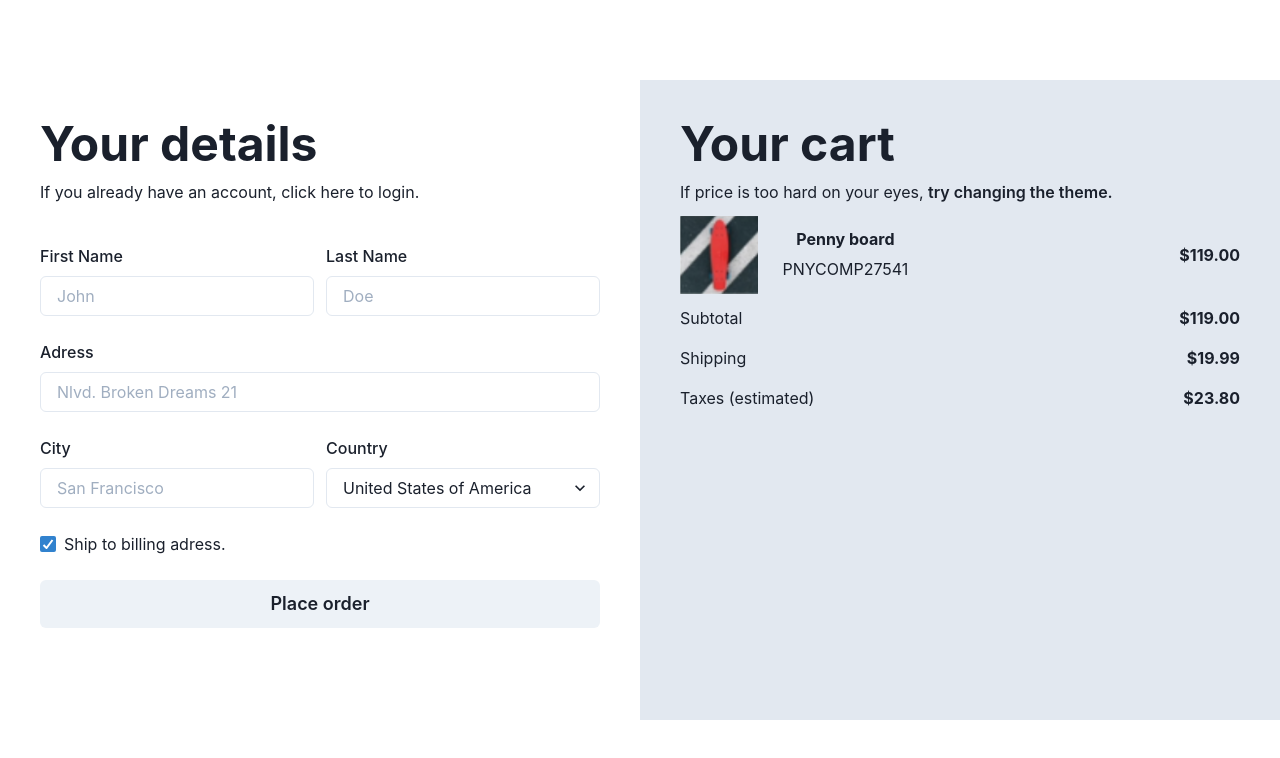
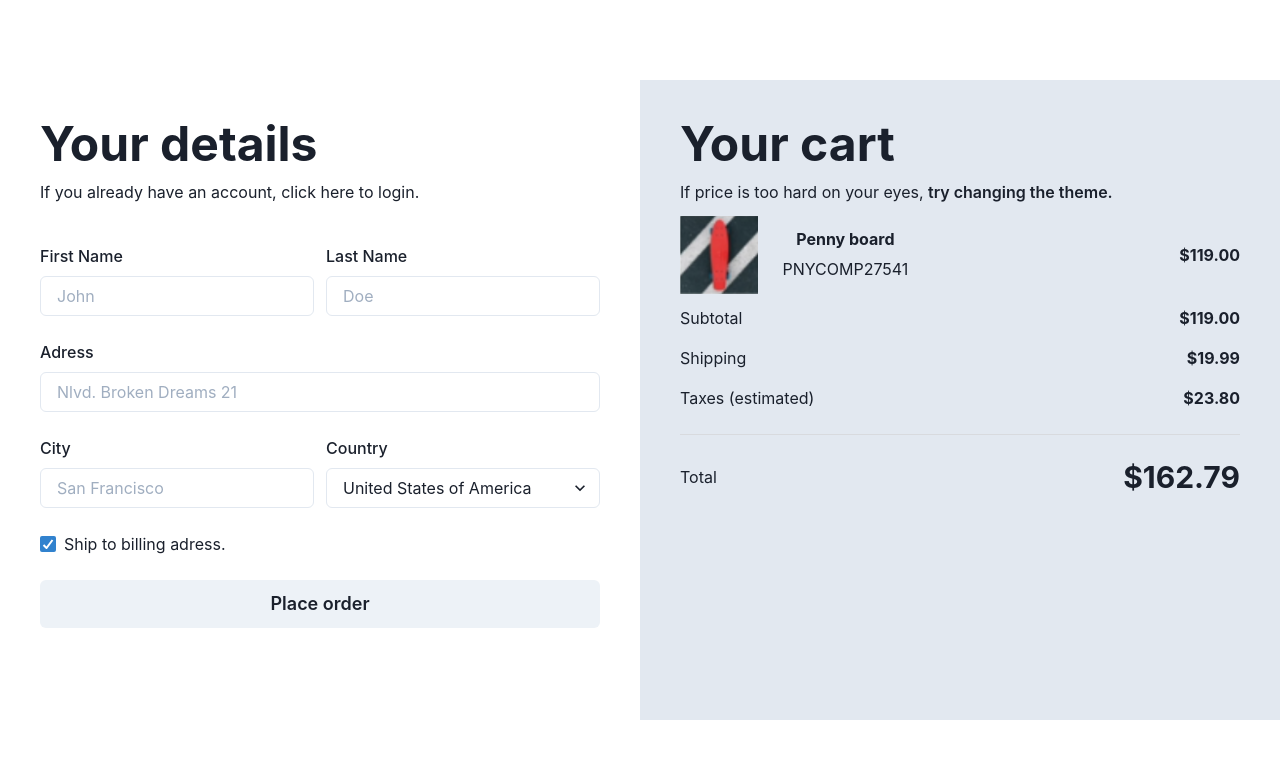
Before and after one commit to Yves852/workshop-chakra-demo, a React (Create React App) app: page / in a window 1280 px wide. Shown: the top 758 px of the page. Built offline with nearby package versions, Linux system fonts and the light colour scheme.

Commit message:
Cart#5 added total price and divider

```diff
--- a/src/sections/cart.jsx
+++ b/src/sections/cart.jsx
@@ -1,4 +1,5 @@
 import {
+  Divider,
   Stack,
   HStack,
   VStack,
@@ -59,6 +60,11 @@ const Cart = () => (
         </HStack>
       </VStack>
     </VStack>
+    <Divider borderColor={"lightgray"} />
+    <HStack justifyContent={"space-between"} w={"full"}>
+      <Text>Total</Text>
+      <Heading size={"lg"}>$162.79</Heading>
+    </HStack>
   </VStack>
 );
 
```
